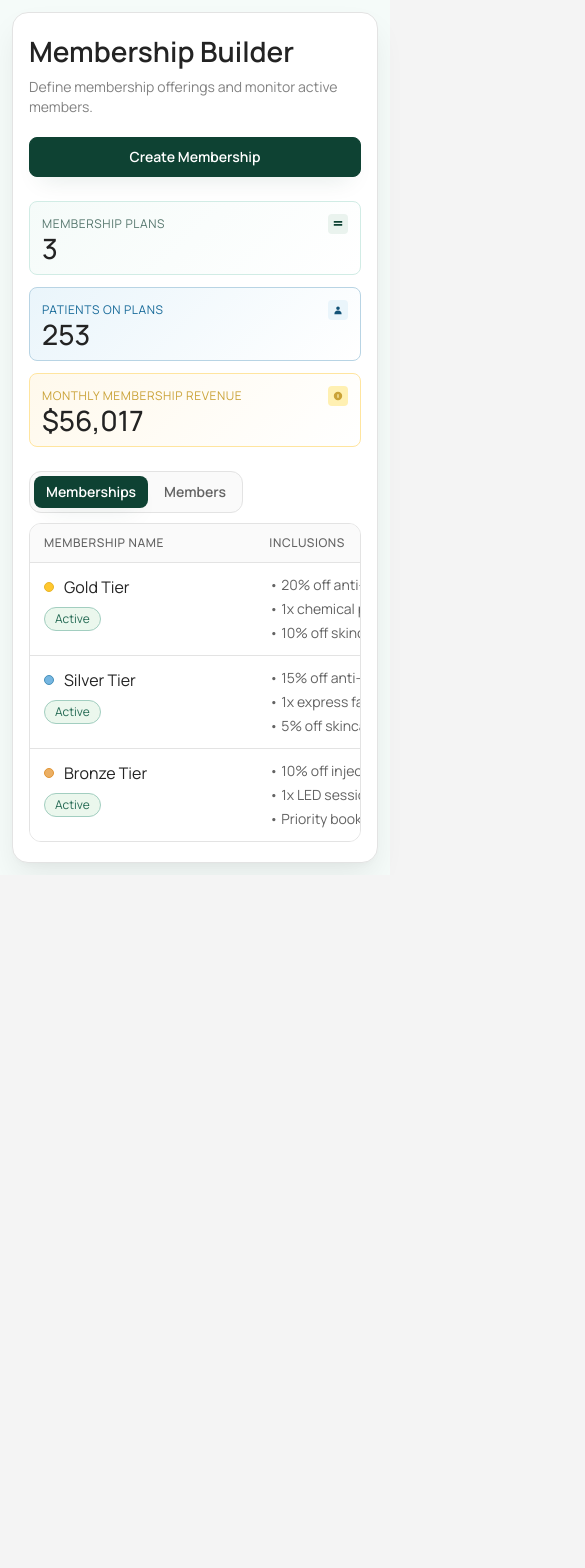
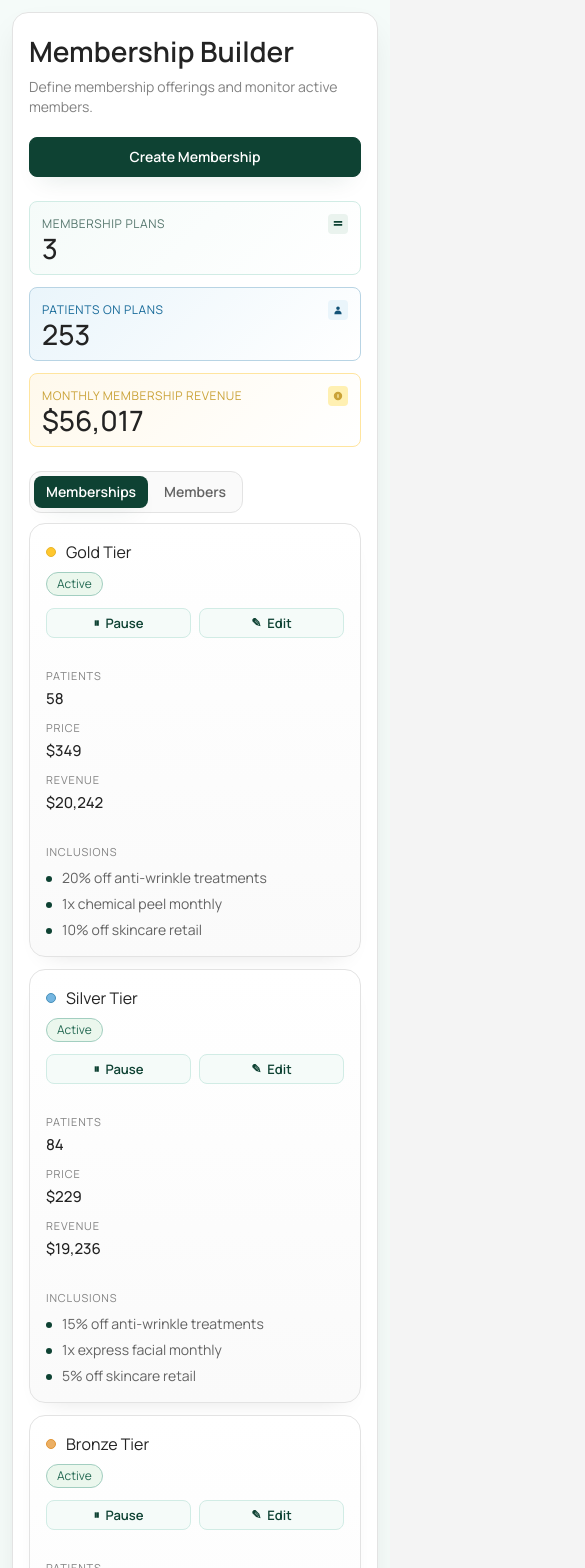
Before and after one commit to jamesenty/patient-memberships, a Next.js app: page / in a window 390 px wide. Shown: the top 1568 px of the page, 585 px wide, since content can reach past the window. Before the commit the page ends 875 px from the top, so only its background shows below. Built offline with nearby package versions, Linux system fonts and the light colour scheme.

Commit message:
Improve mobile UX and fix Fly port

```diff
--- a/app/components/dashboard/MembersTable.tsx
+++ b/app/components/dashboard/MembersTable.tsx
@@ -9,6 +9,7 @@ const formatCurrency = (value: number) => `$${value.toLocaleString()}`;
 
 export function MembersTable({ members }: MembersTableProps) {
   return (
+    <>
       <div className={styles.tableWrap}>
         <table className={`${styles.table} ${styles.membersTable}`}>
           <thead>
@@ -33,5 +34,35 @@ export function MembersTable({ members }: MembersTableProps) {
           </tbody>
         </table>
       </div>
+
+      <div className={styles.mobileCards}>
+        {members.map((member) => (
+          <article key={`member-card-${member.id}`} className={styles.mobileCard}>
+            <div className={styles.mobileCardHeader}>
+              <div>
+                <p className={styles.mobileSectionLabel}>Patient</p>
+                <h3 className={styles.mobileCardTitle}>{member.patientName}</h3>
+              </div>
+              <span className={styles.mobilePlanBadge}>{member.planName}</span>
+            </div>
+
+            <dl className={styles.mobileMetaGrid}>
+              <div>
+                <dt>Next Payment</dt>
+                <dd>{member.nextPaymentDate}</dd>
+              </div>
+              <div>
+                <dt>Paid to Date</dt>
+                <dd>{formatCurrency(member.paidToDate)}</dd>
+              </div>
+              <div>
+                <dt>Term</dt>
+                <dd>{member.term}</dd>
+              </div>
+            </dl>
+          </article>
+        ))}
+      </div>
+    </>
   );
 }
--- a/app/components/dashboard/MembershipsTable.tsx
+++ b/app/components/dashboard/MembershipsTable.tsx
@@ -27,6 +27,7 @@ export function MembershipsTable({
   onTogglePlanStatus,
 }: MembershipsTableProps) {
   return (
+    <>
       <div className={styles.tableWrap}>
         <table className={styles.table}>
           <thead>
@@ -109,5 +110,81 @@ export function MembershipsTable({
           </tbody>
         </table>
       </div>
+
+      <div className={styles.mobileCards}>
+        {plans.map((plan) => {
+          const revenue = plan.patients * plan.monthlyPrice;
+
+          return (
+            <article
+              key={`card-${plan.id}`}
+              className={`${styles.mobileCard} ${!plan.isActive ? styles.mobileCardInactive : ""}`}
+            >
+              <div className={styles.mobileCardHeader}>
+                <div className={styles.nameCell}>
+                  <div className={styles.planNameRow}>
+                    <span
+                      className={`${styles.tierDot} ${planAccentClass[plan.id] ?? styles.tierDotGold}`}
+                      aria-hidden="true"
+                    />
+                    <span>{plan.name}</span>
+                  </div>
+                  <span
+                    className={`${styles.statusPill} ${plan.isActive ? styles.statusActive : styles.statusInactive}`}
+                  >
+                    {plan.isActive ? "Active" : "Inactive"}
+                  </span>
+                </div>
+                <div className={styles.mobileActions}>
+                  <button
+                    className={`${styles.actionPill} ${
+                      plan.isActive ? styles.actionPillPause : styles.actionPillResume
+                    }`}
+                    type="button"
+                    onClick={() => onTogglePlanStatus(plan)}
+                    disabled={pendingPlanId === plan.id}
+                  >
+                    <span aria-hidden="true" className={styles.actionIcon}>
+                      {plan.isActive ? "⏸" : "↺"}
+                    </span>
+                    <span>{plan.isActive ? "Pause" : "Resume"}</span>
+                  </button>
+                  <Link className={styles.actionPill} href={`/memberships/${plan.id}`}>
+                    <span aria-hidden="true" className={styles.actionIcon}>
+                      ✎
+                    </span>
+                    <span>Edit</span>
+                  </Link>
+                </div>
+              </div>
+
+              <dl className={styles.mobileMetaGrid}>
+                <div>
+                  <dt>Patients</dt>
+                  <dd>{plan.patients}</dd>
+                </div>
+                <div>
+                  <dt>Price</dt>
+                  <dd>{formatCurrency(plan.monthlyPrice)}</dd>
+                </div>
+                <div>
+                  <dt>Revenue</dt>
+                  <dd>{formatCurrency(revenue)}</dd>
+                </div>
+              </dl>
+
+              <div className={styles.mobileSection}>
+                <p className={styles.mobileSectionLabel}>Inclusions</p>
+                <ul className={styles.mobileList}>
+                  {plan.inclusions.map((inclusion) => (
+                    <li key={`mobile-${plan.id}-${inclusion}`}>{inclusion}</li>
+                  ))}
+                </ul>
+              </div>
+            </article>
+          );
+        })}
+      </div>
+    </>
   );
 }
--- a/app/components/dashboard/dashboard.module.css
+++ b/app/components/dashboard/dashboard.module.css
@@ -77,6 +77,10 @@
   border-radius: var(--space-12);
   overflow: auto;
   background-color: var(--color-fill-primary);
+}
+
+.mobileCards {
+  display: none;
 }
 
 .table {
@@ -422,6 +426,112 @@
   color: var(--color-text-inverse);
 }
 
+.mobileCard {
+  border: 1px solid var(--color-stroke-default);
+  border-radius: var(--space-16);
+  background: linear-gradient(180deg, var(--color-fill-primary) 0%, var(--color-fill-secondary) 100%);
+  padding: 16px;
+  display: grid;
+  gap: 14px;
+  box-shadow: 0 12px 24px -18px rgba(12, 12, 13, 0.16);
+}
+
+.mobileCardInactive {
+  background: linear-gradient(180deg, var(--color-fill-secondary) 0%, var(--color-fill-primary) 100%);
+}
+
+.mobileCardHeader {
+  display: flex;
+  justify-content: space-between;
+  align-items: flex-start;
+  gap: 12px;
+}
+
+.mobileActions {
+  display: flex;
+  gap: 8px;
+  flex-wrap: wrap;
+  justify-content: flex-end;
+}
+
+.mobileMetaGrid {
+  display: grid;
+  grid-template-columns: repeat(3, minmax(0, 1fr));
+  gap: 10px;
+}
+
+.mobileMetaGrid dt,
+.mobileSectionLabel {
+  margin: 0;
+  font-size: 11px;
+  line-height: 16px;
+  text-transform: uppercase;
+  letter-spacing: 0.08em;
+  color: var(--color-text-secondary);
+}
+
+.mobileMetaGrid dd {
+  margin: 4px 0 0;
+  font-size: 15px;
+  line-height: 22px;
+  color: var(--color-text-primary);
+  font-weight: 500;
+}
+
+.mobileSection {
+  display: grid;
+  gap: 8px;
+}
+
+.mobileList {
+  margin: 0;
+  padding: 0;
+  list-style: none;
+  display: grid;
+  gap: 6px;
+}
+
+.mobileList li {
+  position: relative;
+  padding-left: 16px;
+  color: var(--color-text-tertiary);
+  font-size: 14px;
+  line-height: 20px;
+}
+
+.mobileList li::before {
+  content: "";
+  position: absolute;
+  left: 0;
+  top: 8px;
+  width: 6px;
+  height: 6px;
+  border-radius: 999px;
+  background: var(--color-fill-brand-primary);
+}
+
+.mobileCardTitle {
+  margin: 4px 0 0;
+  font-size: 18px;
+  line-height: 24px;
+  color: var(--color-text-primary);
+}
+
+.mobilePlanBadge {
+  height: 28px;
+  border-radius: 999px;
+  border: 1px solid var(--color-brand-secondary-200);
+  background: var(--color-brand-secondary-50);
+  color: var(--color-icon-brand);
+  padding: 0 10px;
+  display: inline-flex;
+  align-items: center;
+  justify-content: center;
+  font-size: 12px;
+  line-height: 16px;
+  font-weight: 600;
+}
+
 @media (max-width: 1360px) {
   .surface {
     width: 100%;
@@ -449,4 +559,30 @@
   .metaRow {
     grid-template-columns: 1fr;
   }
+
+  .tableWrap {
+    display: none;
+  }
+
+  .mobileCards {
+    display: grid;
+    gap: 12px;
+  }
+
+  .mobileMetaGrid {
+    grid-template-columns: 1fr;
+  }
+
+  .mobileCardHeader {
+    flex-direction: column;
+  }
+
+  .mobileActions {
+    width: 100%;
+    justify-content: stretch;
+  }
+
+  .mobileActions .actionPill {
+    flex: 1;
+  }
 }
--- a/app/components/membership-form/create-membership.module.css
+++ b/app/components/membership-form/create-membership.module.css
@@ -939,6 +939,25 @@
 }
 
 @media (max-width: 760px) {
+  .page {
+    padding: 12px;
+  }
+
+  .layout {
+    grid-template-columns: 1fr;
+    gap: 12px;
+  }
+
+  .formColumn,
+  .previewCard {
+    border-radius: 18px;
+    padding: 18px 16px;
+  }
+
+  .previewColumn {
+    position: static;
+  }
+
   .fieldGridThree,
   .fieldGridTwo {
     grid-template-columns: 1fr;
@@ -953,4 +972,46 @@
     flex: 1;
     text-align: center;
   }
+
+  .panelOverlay {
+    justify-content: stretch;
+    background: var(--color-fill-primary);
+  }
+
+  .sidePanel {
+    width: 100%;
+    height: 100dvh;
+    border-left: none;
+    border-radius: 0;
+    box-shadow: none;
+    padding: 12px 12px calc(12px + env(safe-area-inset-bottom));
+  }
+
+  .panelHeader {
+    margin-bottom: 10px;
+  }
+
+  .panelHeader h3 {
+    font-size: 1.1rem;
+  }
+
+  .panelScrollArea {
+    padding-right: 0;
+  }
+
+  .categoryTree,
+  .perkOptionList,
+  .panePreviewList {
+    max-height: none;
+  }
+
+  .selectionActions,
+  .mobilePanelStickyAction {
+    justify-content: stretch;
+  }
+
+  .clearSelectionButton,
+  .panelPrimary {
+    width: 100%;
+  }
 }
```
Also changed, not shown: 1 other file (tests, documents, lock files or other folders). Lines whose indentation alone changed are shown as unchanged.
